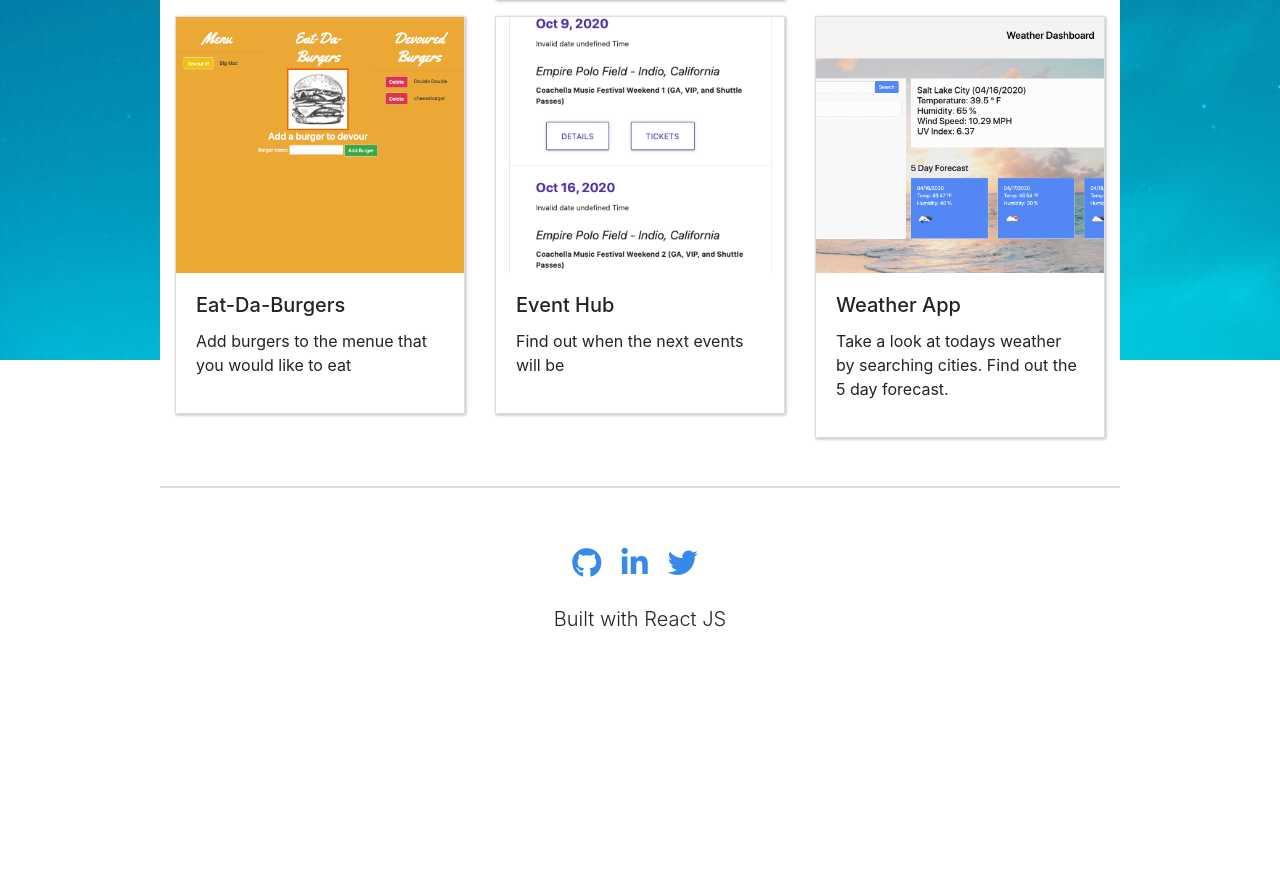
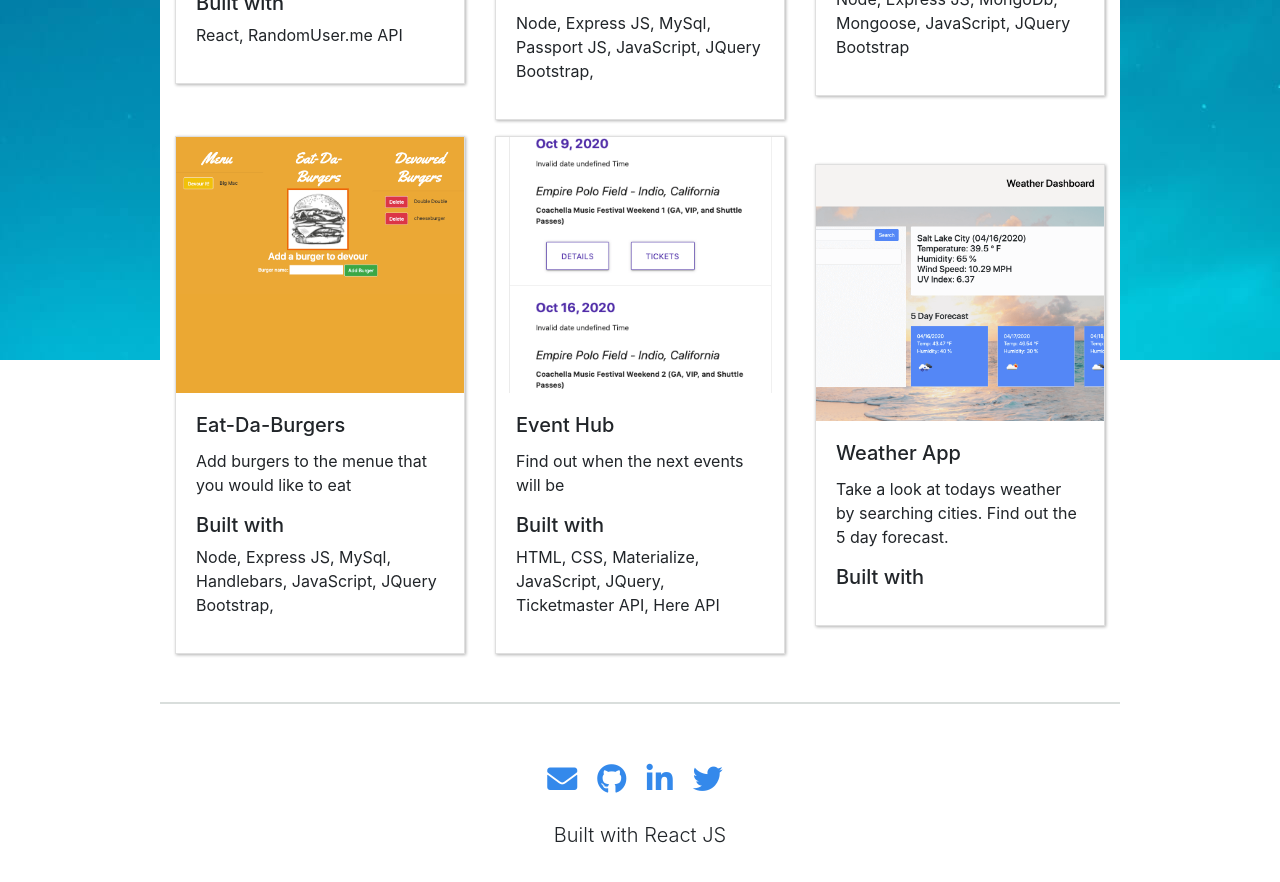
Before and after one commit to MR-TYLER31/react-portfolio, a React (Create React App) app: page /portfolio in a window 1280 px wide. Shown: the part 920-1802 px from the top of the page. Before the commit the page ends 1698 px from the top, so only its background shows below. Built offline with nearby package versions, Linux system fonts and the light colour scheme.

Commit message:
adding languages to cards

```diff
--- a/public/index.css
+++ b/public/index.css
@@ -34,6 +34,12 @@ body {
 .nav-link:hover {
   font-size: 30px;
   color: grey;
+}
+
+.navbar-toggler {
+  /* background-color: opaque; */
+  border: none;
+  border-radius: 0;
 }
 
 /*
@@ -258,19 +264,24 @@ i {
   margin-top: 20px;
   margin-bottom: 10px;
   text-decoration: none;
+  display: flex;
+  justify-content: center;
+  align-items: center;
 }
 
-.dtl24 .dtl p {
+/* .dtl24 .dtl p {
   top: 100px;
   font-size: 14px;
   margin-bottom: 10px;
   line-height: 1.2;
   color: #9d9c9c;
   text-indent: 10px;
-}
+} */
 
 .dtl24 .dtl a {
   top: 400px;
+  top: 50%;
+  left: 50%;
   display: flex;
   justify-content: center;
   background: #fff;
@@ -353,3 +364,22 @@ i {
     width: 75%;
   }
 }
+
+/* @media only screen and (max-width: 800px) {
+  .dtl24 .dtl a {
+    top: 100px;
+    top: 50%;
+    left: 50%;
+    display: flex;
+    justify-content: center;
+    background: #fff;
+    width: 200px;
+    border: 1px solid #3489eb;
+    border-radius: 2px;
+    color: #3489eb;
+    font-size: 20px;
+    padding: 10px 5px;
+    text-align: center;
+    text-decoration: none;
+  }
+} */
--- a/src/CardData.js
+++ b/src/CardData.js
@@ -5,6 +5,7 @@ const Projects = [
     image: "/react-portfolio/img/display.PNG",
     description:
       "Be able to find all your employees with ease. Users can search or sort through the table.",
+    built: "React, RandomUser.me API",
     site: "https://mr-tyler31.github.io/company-directory/",
     github: "https://github.com/MR-TYLER31/company-directory/tree/master"
   },
@@ -14,6 +15,8 @@ const Projects = [
     image: "/react-portfolio/img/project2.png",
     description:
       "Users can create, join and manage recreational sports leagues",
+    built:
+      "Node, Express JS, MySql, Passport JS, JavaScript, JQuery Bootstrap,",
     site: "https://soggybottomleaguemanager.herokuapp.com/",
     github: "https://github.com/seanianking/SoggyBottomboys-Project2"
   },
@@ -22,6 +25,7 @@ const Projects = [
     name: "Workout Plan",
     image: "/react-portfolio/img/workout.png",
     description: "As a user you can create a workout plan",
+    built: "Node, Express JS, MongoDb, Mongoose, JavaScript, JQuery Bootstrap",
     site: "https://still-lowlands-56539.herokuapp.com/",
     github: "https://github.com/MR-TYLER31/Tylers-Exercise-Tracker"
   },
@@ -30,6 +34,7 @@ const Projects = [
     name: "Eat-Da-Burgers",
     image: "/react-portfolio/img/burger.png",
     description: "Add burgers to the menue that you would like to eat",
+    built: "Node, Express JS, MySql, Handlebars, JavaScript, JQuery Bootstrap,",
     site: "https://peaceful-plains-74077.herokuapp.com/",
     github: "https://github.com/MR-TYLER31/Thats-A-Tasty-Burger"
   },
@@ -38,6 +43,8 @@ const Projects = [
     name: "Event Hub",
     image: "/react-portfolio/img/events.png",
     description: "Find out when the next events will be",
+    built:
+      "HTML, CSS, Materialize, JavaScript, JQuery, Ticketmaster API, Here API",
     site: "https://tylerphopho.github.io/event-finder/",
     github: "https://github.com/tylerphopho/event-finder"
   },
--- a/src/component/Footer.js
+++ b/src/component/Footer.js
@@ -5,7 +5,20 @@ function Footer() {
     <div className="footer-container mt-5">
       <ul className="social-list">
         <li>
-          <a href="https://github.com/MR-TYLER31" target="_blank">
+          <a
+            href="https://mail.google.com/mail/u/0/#inbox?compose=new"
+            target="_blank"
+            rel="noopener noreferrer"
+          >
+            <i className="fas fa-envelope social"></i>
+          </a>
+        </li>
+        <li>
+          <a
+            href="https://github.com/MR-TYLER31"
+            target="_blank"
+            rel="noopener noreferrer"
+          >
             <i className="fab fa-github social"></i>
           </a>
         </li>
@@ -13,12 +26,17 @@ function Footer() {
           <a
             href="https://www.linkedin.com/in/tyler-snyder-b6484313a/"
             target="_blank"
+            rel="noopener noreferrer"
           >
             <i className="fab fa-linkedin-in social"></i>
           </a>
         </li>
         <li>
-          <a href="https://twitter.com/Tsnyder406" target="_blank">
+          <a
+            href="https://twitter.com/Tsnyder406"
+            target="_blank"
+            rel="noopener noreferrer"
+          >
             <i className="fab fa-twitter social"></i>
           </a>
         </li>
--- a/src/component/Navbar.js
+++ b/src/component/Navbar.js
@@ -27,7 +27,7 @@ class Navbar extends Component {
           aria-expanded="false"
           aria-label="Toggle navigation"
         >
-          <span className="navbar-toggler-icon">
+          <span>
             <i className="fas fa-bars fa-lg" style={{ color: "#3489eb" }}></i>
           </span>
         </button>
--- a/src/component/pages/Portfolio.js
+++ b/src/component/pages/Portfolio.js
@@ -2,6 +2,12 @@ import React from "react";
 import Navbar from "../Navbar";
 import Footer from "../Footer";
 import Projects from "../../CardData";
+
+// {
+//   Projects.map(project => {
+//     console.log(project);
+//   });
+// }
 function Portfolio() {
   return (
     <div className="jumbotron">
@@ -10,9 +16,9 @@ function Portfolio() {
         <h1>Projects</h1>
       </div>
       <div className="container">
-        <div className="row mt-5">
+        <div className="row mt-5 align-items-center">
           {Projects.map(project => (
-            <div className="col-md-4 col-sm-12">
+            <div className="col-lg-4  col-md-6 col-sm-12  align-self-center">
               <div className="card project-card dtl24 mt-3">
                 <img
                   src={project.image}
@@ -22,14 +28,21 @@ function Portfolio() {
                 <div className="card-body">
                   <h5 className="card-title">{project.name}</h5>
                   <p>{project.description}</p>
-
+                  <h5>Built with</h5>
+                  <p>{project.built}</p>
                   <div className="card-btn dtl">
-                    <a href={project.site} target="_blank" className="btn top">
+                    <a
+                      href={project.site}
+                      target="_blank"
+                      rel="noopener noreferrer"
+                      className="btn top"
+                    >
                       Site
                     </a>
                     <a
                       href={project.github}
                       target="_blank"
+                      rel="noopener noreferrer"
                       className="btn bottom"
                     >
                       Github
```
Also changed, not shown: package.json (line endings or trailing spaces), 1 other file (tests, documents, lock files or other folders).
